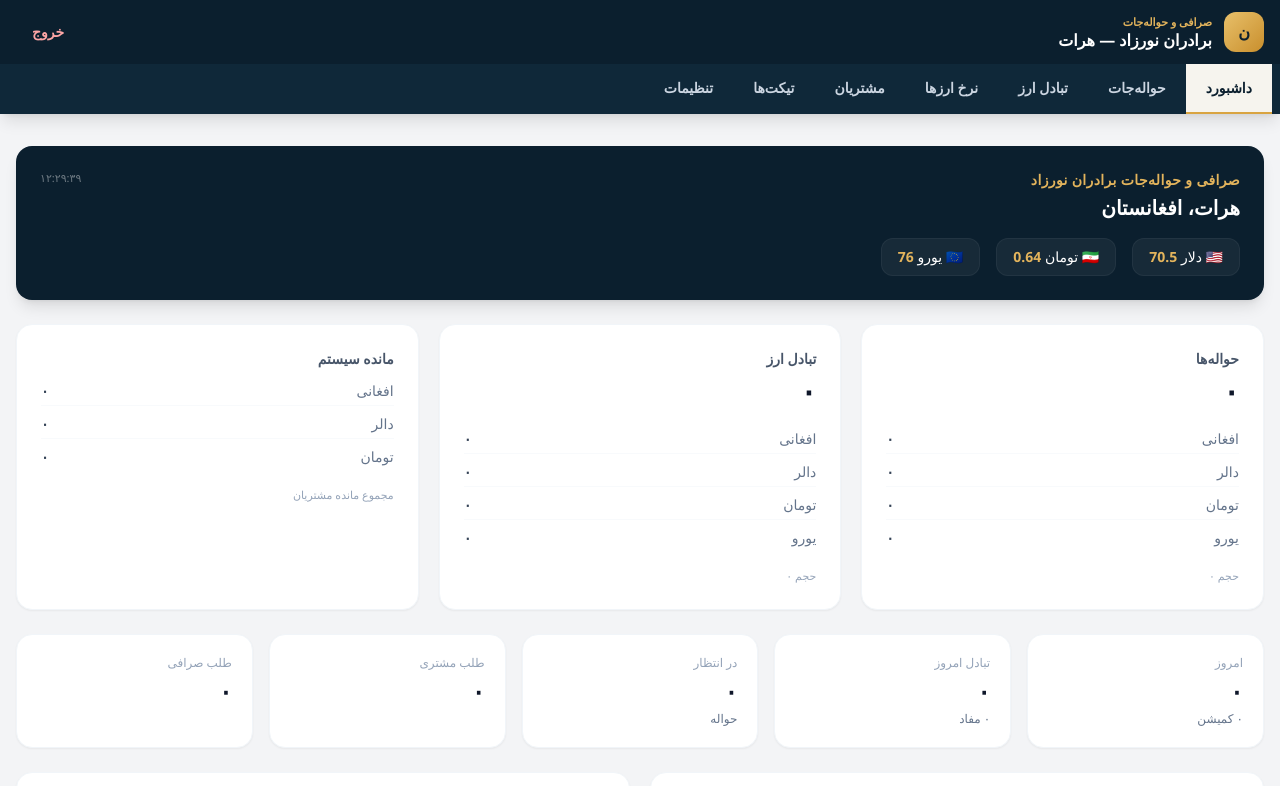
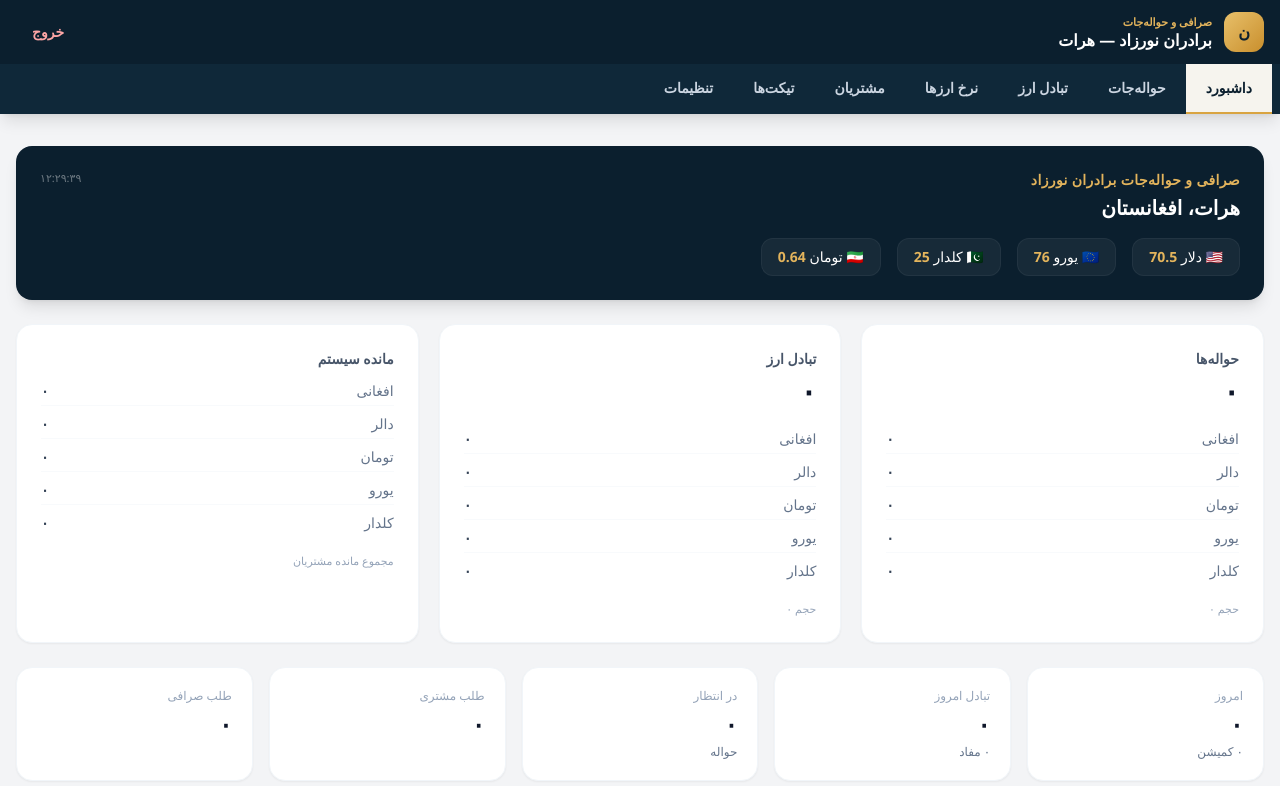
Before and after one commit to nasirahmadrahmati19-hue/exchange-admin, a Next.js app: page /dashboard in a window 1280 px wide. Shown: the top 786 px of the page. Built offline with nearby package versions, Linux system fonts and the light colour scheme; sample sign-in values are in the browser's storage; a small style sheet from the web is missing.

Commit message:
Add PKR and EUR support to dashboard data

```diff
--- a/app/dashboard/page.tsx
+++ b/app/dashboard/page.tsx
@@ -13,7 +13,7 @@ import {
    انواع داده (Types)
    ========================================================================== */
 
-type CurCode = "AFN" | "USD" | "IRT" | "EUR";
+type CurCode = "AFN" | "USD" | "IRT" | "EUR" | "PKR";
 
 interface Hawala {
   id: string | number;
@@ -57,7 +57,7 @@ interface DashboardData {
   todayHawalaFee: number;
   todayTradeCount: number;
   todayTradeProfit: number;
-  accounts: { AFN: number; USD: number; IRR: number };
+  accounts: { AFN: number; USD: number; IRR: number; EUR: number; PKR: number };
   totalDebt: number;
   totalReceivable: number;
   pendingHawala: number;
@@ -66,7 +66,7 @@ interface DashboardData {
   lastUpdated: Date | null;
 }
 
-const EMPTY_TOTALS: Record<CurCode, number> = { AFN: 0, USD: 0, IRT: 0, EUR: 0 };
+const EMPTY_TOTALS: Record<CurCode, number> = { AFN: 0, USD: 0, IRT: 0, EUR: 0, PKR: 0 };
 
 const EMPTY_DATA: DashboardData = {
   hawalaCount: 0,
@@ -81,11 +81,11 @@ const EMPTY_DATA: DashboardData = {
   todayHawalaFee: 0,
   todayTradeCount: 0,
   todayTradeProfit: 0,
-  accounts: { AFN: 0, USD: 0, IRR: 0 },
+  accounts: { AFN: 0, USD: 0, IRR: 0, EUR: 0, PKR: 0 },
   totalDebt: 0,
   totalReceivable: 0,
   pendingHawala: 0,
-  rates: { usd: "70.5", eur: "76", toman: "0.64" },
+  rates: { usd: "70.5", eur: "76", pkr: "25", toman: "0.64" },
   commission: "0.5",
   lastUpdated: null,
 };
@@ -99,6 +99,7 @@ const CUR_ALIASES: Record<string, CurCode> = {
   "دالر": "USD",
   "تومان": "IRT",
   "یورو": "EUR",
+  "کلدار": "PKR",
 };
 
 function normalizeCur(name: string | undefined | null): CurCode | null {
@@ -115,6 +116,8 @@ function toAFN(amount: number, curCode: CurCode | null, rates: Rates): number {
       return amount * Number(rates.usd || 0);
     case "EUR":
       return amount * Number(rates.eur || 0);
+    case "PKR":
+      return amount * Number(rates.pkr || 0);
     default:
       return amount;
   }
@@ -190,23 +193,29 @@ export default function DashboardPage() {
       }
     }
 
-    const accounts = { AFN: 0, USD: 0, IRR: 0 };
+    const accounts = { AFN: 0, USD: 0, IRR: 0, EUR: 0, PKR: 0 };
     let totalDebt = 0;
     let totalReceivable = 0;
 
     for (const x of u) {
-      const b = x.balances || { AFN: 0, USD: 0, IRR: 0 };
+      const b = x.balances || { AFN: 0, USD: 0, IRR: 0, EUR: 0, PKR: 0 };
       const afnBalance = b.AFN || 0;
       const usdBalance = b.USD || 0;
       const irrBalance = b.IRR || 0;
+      const eurBalance = b.EUR || 0;
+      const pkrBalance = b.PKR || 0;
 
       accounts.AFN += afnBalance;
       accounts.USD += usdBalance;
       accounts.IRR += irrBalance;
+      accounts.EUR += eurBalance;
+      accounts.PKR += pkrBalance;
 
       const afnValue = afnBalance +
                        (usdBalance * Number(rates.usd || 0)) +
-                       ((irrBalance / 1000) * Number(rates.toman || 0));
+                       ((irrBalance / 1000) * Number(rates.toman || 0)) +
+                       (eurBalance * Number(rates.eur || 0)) +
+                       (pkrBalance * Number(rates.pkr || 0));
 
       if (afnValue > 0) totalDebt += afnValue;
       else if (afnValue < 0) totalReceivable += Math.abs(afnValue);
@@ -269,8 +278,9 @@ export default function DashboardPage() {
         </div>
         <div className="flex flex-wrap gap-4 mt-4 text-sm">
           <span className="bg-white/5 rounded-xl px-4 py-2 border border-white/5">🇺🇸 دلار <b className="text-[#e3b45c]">{d.rates.usd}</b></span>
+          <span className="bg-white/5 rounded-xl px-4 py-2 border border-white/5">🇪🇺 یورو <b className="text-[#e3b45c]">{d.rates.eur}</b></span>
+          <span className="bg-white/5 rounded-xl px-4 py-2 border border-white/5">🇵🇰 کلدار <b className="text-[#e3b45c]">{d.rates.pkr}</b></span>
           <span className="bg-white/5 rounded-xl px-4 py-2 border border-white/5">🇮🇷 تومان <b className="text-[#e3b45c]">{d.rates.toman}</b></span>
-          <span className="bg-white/5 rounded-xl px-4 py-2 border border-white/5">🇪🇺 یورو <b className="text-[#e3b45c]">{d.rates.eur}</b></span>
         </div>
       </div>
 
@@ -304,9 +314,8 @@ export default function DashboardPage() {
           title="مانده سیستم"
           value={null}
           sub="مجموع مانده مشتریان"
-          totals={{ AFN: d.accounts.AFN, USD: d.accounts.USD, IRT: d.accounts.IRR, EUR: 0 }}
+          totals={{ AFN: d.accounts.AFN, USD: d.accounts.USD, IRT: d.accounts.IRR, EUR: d.accounts.EUR, PKR: d.accounts.PKR }}
           fa={faNum}
-          hideZeroEUR
         />
       </div>
 
@@ -333,21 +342,21 @@ export default function DashboardPage() {
    ========================================================================== */
 
 function KpiCard({
-  title, value, sub, totals, fa, hideZeroEUR,
+  title, value, sub, totals, fa,
 }: {
   title: string;
   value: string | null;
   sub: string;
   totals: Record<CurCode, number>;
   fa: (n: number) => string;
-  hideZeroEUR?: boolean;
 }) {
   const rows: { code: CurCode; label: string }[] = [
     { code: "AFN", label: "افغانی" },
     { code: "USD", label: "دالر" },
     { code: "IRT", label: "تومان" },
+    { code: "EUR", label: "یورو" },
+    { code: "PKR", label: "کلدار" },
   ];
-  if (!hideZeroEUR) rows.push({ code: "EUR", label: "یورو" });
 
   return (
     <div className="rounded-2xl bg-white border border-slate-100 p-6 shadow-sm">
```
